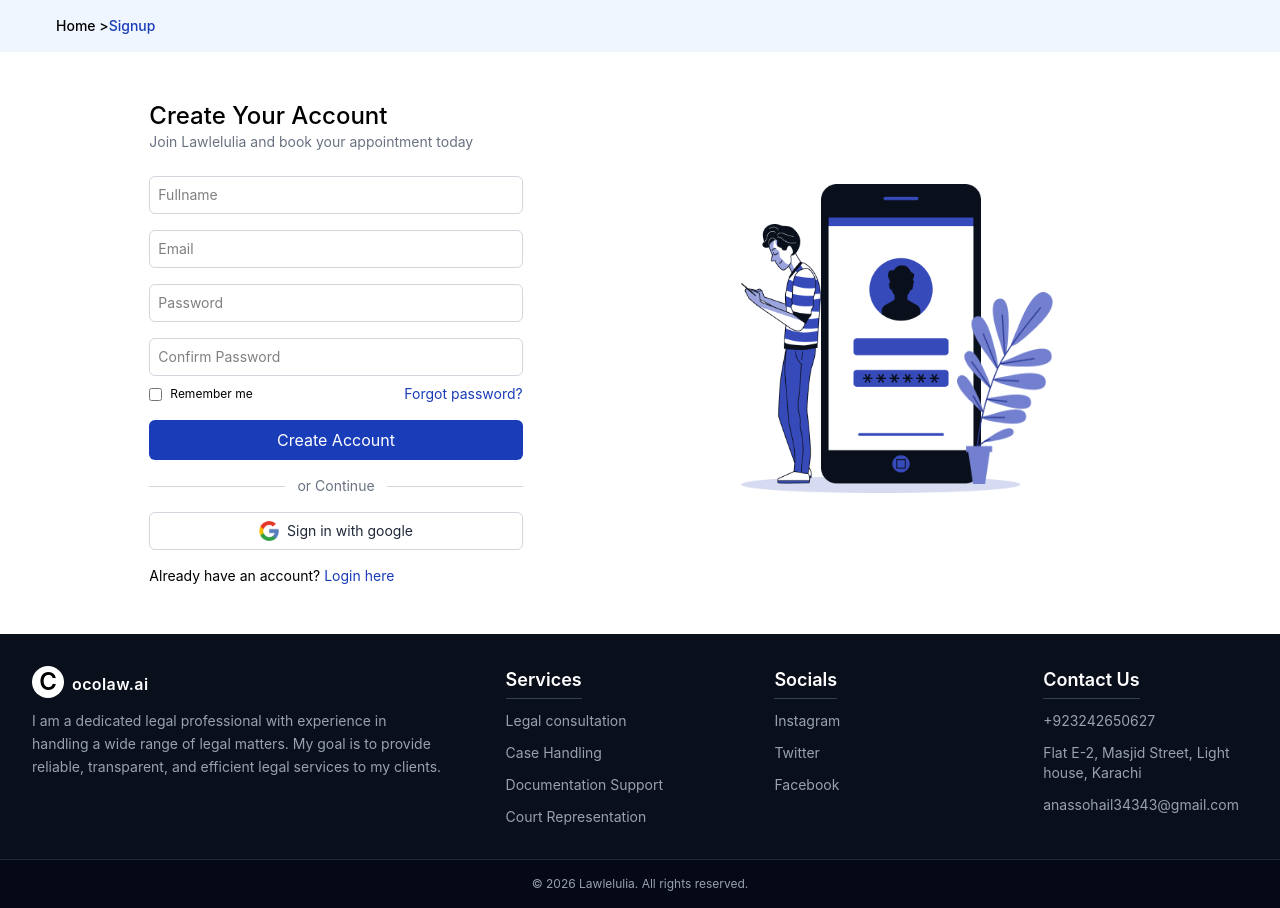
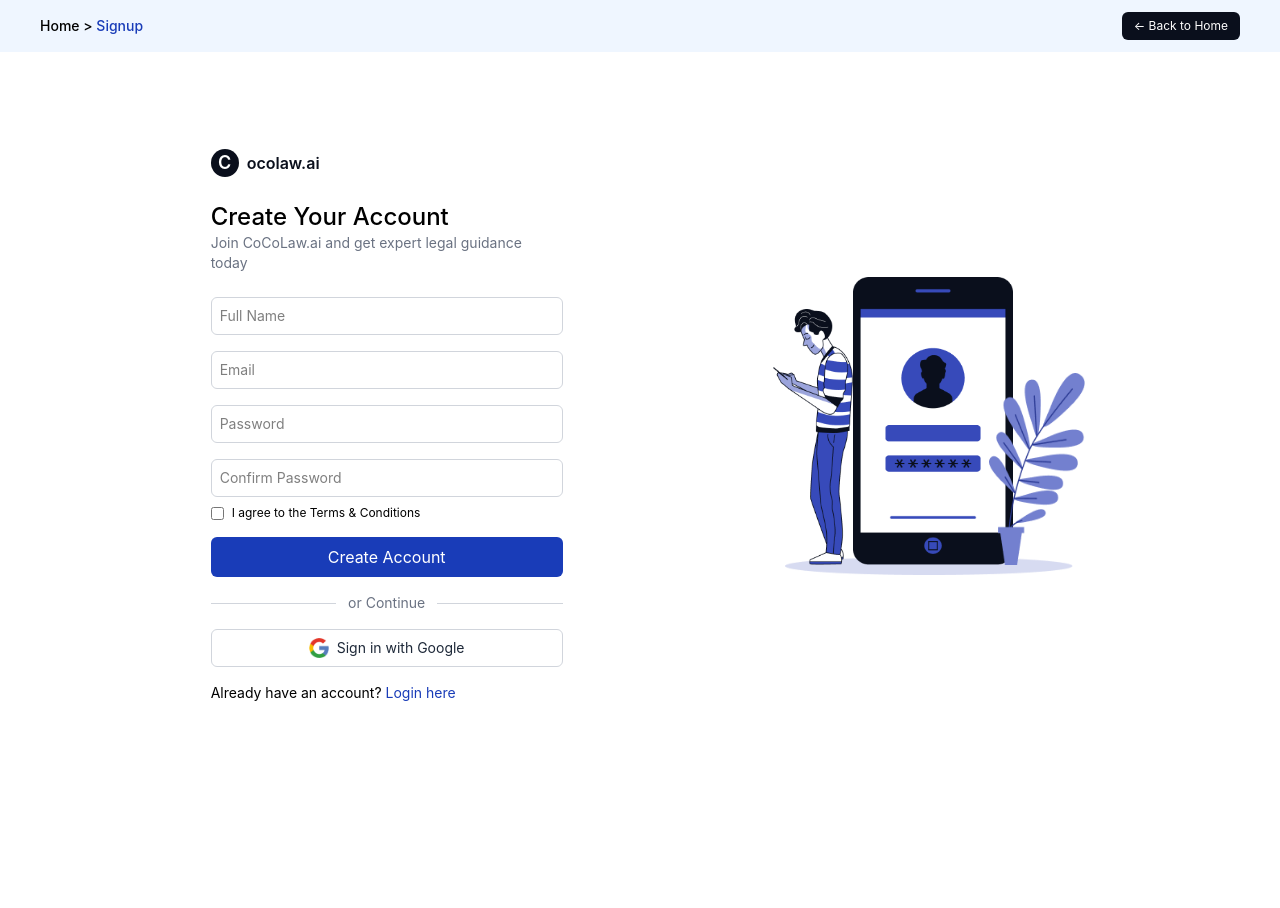
Before and after one commit to DevHanzala/-lawlelulia-platform, a React (Vite) app in the folder frontend/: page /signup in a window 1280 px wide. After the commit the page ends 800 px from the top, so only its background shows below. Built offline with nearby package versions, Linux system fonts and the light colour scheme.

Commit message:
fixed some css issues and added servie page

```diff
--- a/frontend/src/App.jsx
+++ b/frontend/src/App.jsx
@@ -11,7 +11,7 @@
 import Login from './pages/Login';
 import Bookings from './pages/Bookings';
 import Appointments from './pages/Appointments';
-
+import Services from './pages/Services';
 const hideLayouts = ["/login", "/signup"];
 
 function App() {
@@ -45,6 +45,7 @@
               <Route path="/aboutus" element={<AboutUs />} />
               <Route path="/bookings" element={<Bookings />} />
               <Route path="/appointments" element={<Appointments />} />
+              <Route path="/services" element={<Services />} />
             </Routes>
           </div>
 
--- a/frontend/src/components/Footer.jsx
+++ b/frontend/src/components/Footer.jsx
@@ -6,7 +6,7 @@
             <div className="flex justify-evenly bg-[#0A0F1C]">
 
                 {/* Logo + Text */}
-                <div className="flex flex-col flex-[2] p-8">
+                <div className="flex flex-col flex-2 p-8">
                     <div className="flex items-center space-x-2">
                         <div className="w-8 h-8 rounded-full bg-white flex justify-center items-center font-semibold text-2xl text-black">
                             C
--- a/frontend/src/pages/Appointments.jsx
+++ b/frontend/src/pages/Appointments.jsx
@@ -19,7 +19,7 @@
                     <h5 className="text-lg font-medium ">Appointment History</h5>
                     <p className="text-xs text-gray-400 border-b py-2">View your appointment history</p>
 
-                    <div className="space-y-3 h-[300px] overflow-y-auto">
+                    <div className="space-y-3 h-75 overflow-y-auto">
                         <AppointmentCard name="Cocolaw Admin" date="Feb 10" time="10:30 AM" status="completed" />
                         <AppointmentCard name="Cocolaw Admin" date="Feb 09" time="02:00 PM" status="completed" />
                         <AppointmentCard name="Cocolaw Admin" date="Feb 09" time="02:00 PM" status="completed" />
@@ -32,7 +32,7 @@
                     <h5 className="text-lg font-medium">Upcoming Appointments</h5>
                     <p className="text-xs text-gray-400 border-b py-2">Check your upcoming appointments</p>
 
-                    <div className="space-y-3 h-[300px] overflow-y-auto">
+                    <div className="space-y-3 h-75 overflow-y-auto">
                         <AppointmentCard name="Cocolaw Admin" date="Feb 12" time="09:00 AM" status="confirmed" />
                         <AppointmentCard name="Cocolaw Admin" date="Feb 12" time="11:30 AM" status="pending" />
                     </div>
--- a/frontend/src/pages/Bookings.jsx
+++ b/frontend/src/pages/Bookings.jsx
@@ -136,7 +136,7 @@
                 <input
                     type="text"
                     placeholder="Special Request (Optional)"
-                    className="w-3/5 md:w-1/3 text-xs p-4 border-2 border-gray-300 rounded-md outline-none text-sm "
+                    className="w-3/5 md:w-1/3  p-4 border-2 border-gray-300 rounded-md outline-none text-sm "
                 />
                 {/* Appointment Button */}
                 <button
--- a/frontend/src/pages/Login.jsx
+++ b/frontend/src/pages/Login.jsx
@@ -4,94 +4,94 @@
 import DeviceIcon from "../assests/keyDevice.png"
 import PlantIcon from "../assests/Leaves.png"
 import floorIcon from "../assests/Floor.png"
-import Footer from "../components/Footer";
 
 const Login = () => {
     return (
-        <div className="w-full">
+        <div className="w-full min-h-screen flex flex-col">
 
             {/* Top bar */}
-            <div className="bg-blue-50 p-4 flex text-black font-medium text-sm">
-                <p className="ml-10">Home {'>'}  </p>
-                <Link className="text-blue-800">Login</Link>
+            <div className="bg-blue-50 p-3 flex items-center justify-between px-10">
+                <div className="flex items-center text-black font-medium text-sm">
+                    <p>Home &gt;&nbsp;</p>
+                    <span className="text-blue-800">Login</span>
+                </div>
+                {/* Back to Home button */}
+                <Link
+                    to="/"
+                    className="text-xs px-3 py-1.5 bg-[#0A0F1C] text-white rounded-md hover:bg-gray-800 transition"
+                >
+                    ← Back to Home
+                </Link>
             </div>
+
             {/* Form + Image */}
-            <div className="w-full block md:flex md:justify-evenly p-8">
+            <div className="flex-1 w-full flex flex-col md:flex-row md:justify-evenly items-center p-8 gap-8">
+
                 {/* Form */}
-                <div className="w-3/4 mx-auto md:w-1/3 p-4">
+                <div className="w-full max-w-sm p-4">
+                    {/* Brand name → home */}
+                    <Link to="/" className="inline-flex items-center space-x-2 mb-6 group">
+                        <div className="w-7 h-7 rounded-full bg-[#0A0F1C] flex justify-center items-center font-semibold text-white text-lg">C</div>
+                        <span className="font-semibold text-[#0A0F1C] group-hover:underline">ocolaw.ai</span>
+                    </Link>
+
                     <h5 className="text-2xl font-medium">Welcome Back</h5>
                     <p className="text-sm text-gray-500">Schedule your appointment and get expert advice</p>
-
-                    {/* Form Fields */}
 
                     <input
                         type="email"
                         placeholder="Email"
-                        value={""}
-                        className="w-full border border-gray-300 p-2 rounded-md text-sm mt-6"
+                        className="w-full border border-gray-300 p-2 rounded-md text-sm mt-6 outline-none focus:ring-2 focus:ring-blue-800"
                     />
-
                     <input
                         type="password"
                         placeholder="Password"
-                        value={""}
-                        className="w-full border border-gray-300 p-2 rounded-md text-sm mt-4"
+                        className="w-full border border-gray-300 p-2 rounded-md text-sm mt-4 outline-none focus:ring-2 focus:ring-blue-800"
                     />
 
-                    {/* Remember check + forgot password */}
                     <div className="flex items-center justify-between mt-2">
-                        {/* Remember Me */}
                         <label className="flex items-center gap-2 text-xs">
                             <input type="checkbox" className="cursor-pointer" />
                             Remember me
                         </label>
-                        {/* Forgot Password */}
-                        <a
-                            href="/forgot-password"
-                            className="text-sm text-blue-800 hover:underline"
-                        >
+                        <a href="/forgot-password" className="text-sm text-blue-800 hover:underline">
                             Forgot password?
                         </a>
                     </div>
 
-                    {/*Create Button */}
-                    <button className="w-full mt-4 text-center p-2 bg-blue-800 text-white rounded-md ">Create Account</button>
+                    <button className="w-full mt-4 text-center p-2 bg-blue-800 text-white rounded-md hover:bg-blue-900 transition">
+                        Login
+                    </button>
 
-                    {/* Divider */}
                     <div className="flex items-center my-4">
-                        <div className="flex-grow h-px bg-gray-300"></div>
-                        <span className="px-3 text-sm text-gray-500">
-                            or Continue
-                        </span>
-                        <div className="flex-grow h-px bg-gray-300"></div>
+                        <div className="grow h-px bg-gray-300"></div>
+                        <span className="px-3 text-sm text-gray-500">or Continue</span>
+                        <div className="grow h-px bg-gray-300"></div>
                     </div>
 
-                    {/* Google Button */}
-                    <button className="w-full mt-4 flex items-center justify-center gap-2 p-2 border border-gray-300 text-gray-800 rounded-md text-sm">
+                    <button className="w-full flex items-center justify-center gap-2 p-2 border border-gray-300 text-gray-800 rounded-md text-sm hover:bg-gray-50 transition">
                         <img src={googleIcon} alt="Google" className="w-5 h-5" />
-                        <span>Sign in with google</span>
+                        <span>Sign in with Google</span>
                     </button>
 
-                    <p className="mt-4 text-sm">Don't have an account?
-                        <span><Link className="text-blue-800"> Register here</Link></span>
+                    <p className="mt-4 text-sm">
+                        Don't have an account?{" "}
+                        <Link to="/signup" className="text-blue-800 hover:underline">Register here</Link>
                     </p>
                 </div>
 
-                {/* Image */}
-                <div className="w-3/4 mt-25 mx-auto md:w-1/3">
-                    <div className="flex">
-                        <img className="w-32 h-65 mt-20 relative z-10" src={CharacterIcon} />
-                        <img className="w-40 h-85 relative z-10" src={DeviceIcon} />
-                        <img className="w-24 h-48 mt-37 -ml-10 relative z-5" src={PlantIcon} />
+                {/* Illustration */}
+                <div className="hidden md:flex flex-col items-center">
+                    <div className="flex items-end">
+                        <img className="w-32 h-64 relative z-10" src={CharacterIcon} alt="" />
+                        <img className="w-40 h-80 relative z-10" src={DeviceIcon} alt="" />
+                        <img className="w-24 h-48 -ml-10 relative z-5" src={PlantIcon} alt="" />
                     </div>
-                    <img className="w-86 -mt-3" src={floorIcon} />
+                    <img className="w-80 -mt-3" src={floorIcon} alt="" />
                 </div>
             </div>
-
-            {/* Footer */}
-            <Footer />
         </div>
-    )
-}
+    );
+};
 
 export default Login;
--- a/frontend/src/pages/SignUp.jsx
+++ b/frontend/src/pages/SignUp.jsx
@@ -4,107 +4,85 @@
 import DeviceIcon from "../assests/Device.png"
 import PlantIcon from "../assests/Plant.png"
 import ShadowIcon from "../assests/Shadow.png"
-import Footer from "../components/Footer";
 
 const SignUp = () => {
     return (
-        <div className="w-full">
+        <div className="w-full min-h-screen flex flex-col">
 
             {/* Top bar */}
-            <div className="bg-blue-50 p-4 flex text-black font-medium text-sm">
-                <p className="ml-10">Home {'>'}  </p>
-                <Link className="text-blue-800">Signup</Link>
+            <div className="bg-blue-50 p-3 flex items-center justify-between px-10">
+                <div className="flex items-center text-black font-medium text-sm">
+                    <p>Home &gt;&nbsp;</p>
+                    <span className="text-blue-800">Signup</span>
+                </div>
+                {/* Back to Home button */}
+                <Link
+                    to="/"
+                    className="text-xs px-3 py-1.5 bg-[#0A0F1C] text-white rounded-md hover:bg-gray-800 transition"
+                >
+                    ← Back to Home
+                </Link>
             </div>
+
             {/* Form + Image */}
-            <div className="w-full block md:flex md:justify-evenly p-8 ">
+            <div className="flex-1 w-full flex flex-col md:flex-row md:justify-evenly items-center p-8 gap-8">
+
                 {/* Form */}
-                <div className="w-3/4 mx-auto md:w-1/3 p-4">
+                <div className="w-full max-w-sm p-4">
+                    {/* Brand name → home */}
+                    <Link to="/" className="inline-flex items-center space-x-2 mb-6 group">
+                        <div className="w-7 h-7 rounded-full bg-[#0A0F1C] flex justify-center items-center font-semibold text-white text-lg">C</div>
+                        <span className="font-semibold text-[#0A0F1C] group-hover:underline">ocolaw.ai</span>
+                    </Link>
+
                     <h5 className="text-2xl font-medium">Create Your Account</h5>
-                    <p className="text-sm text-gray-500">Join Lawlelulia and book your appointment today</p>
+                    <p className="text-sm text-gray-500">Join CoCoLaw.ai and get expert legal guidance today</p>
 
-                    {/* Form Fields */}
-                    <input
-                        type="text"
-                        placeholder="Fullname"
-                        value={""}
-                        className="w-full border border-gray-300 p-2 rounded-md text-sm mt-6"
-                    />
+                    <input type="text" placeholder="Full Name" className="w-full border border-gray-300 p-2 rounded-md text-sm mt-6 outline-none focus:ring-2 focus:ring-blue-800" />
+                    <input type="email" placeholder="Email" className="w-full border border-gray-300 p-2 rounded-md text-sm mt-4 outline-none focus:ring-2 focus:ring-blue-800" />
+                    <input type="password" placeholder="Password" className="w-full border border-gray-300 p-2 rounded-md text-sm mt-4 outline-none focus:ring-2 focus:ring-blue-800" />
+                    <input type="password" placeholder="Confirm Password" className="w-full border border-gray-300 p-2 rounded-md text-sm mt-4 outline-none focus:ring-2 focus:ring-blue-800" />
 
-                    <input
-                        type="email"
-                        placeholder="Email"
-                        value={""}
-                        className="w-full border border-gray-300 p-2 rounded-md text-sm mt-4"
-                    />
-
-                    <input
-                        type="password"
-                        placeholder="Password"
-                        value={""}
-                        className="w-full border border-gray-300 p-2 rounded-md text-sm mt-4"
-                    />
-
-                    <input
-                        type="password"
-                        placeholder="Confirm Password"
-                        value={""}
-                        className="w-full border border-gray-300 p-2 rounded-md text-sm mt-4"
-                    />
-
-                    {/* Remember check + forgot password */}
                     <div className="flex items-center justify-between mt-2">
-                        {/* Remember Me */}
                         <label className="flex items-center gap-2 text-xs">
                             <input type="checkbox" className="cursor-pointer" />
-                            Remember me
+                            I agree to the Terms & Conditions
                         </label>
-                        {/* Forgot Password */}
-                        <a
-                            href="/forgot-password"
-                            className="text-sm text-blue-800 hover:underline"
-                        >
-                            Forgot password?
-                        </a>
                     </div>
 
-                    {/*Create Button */}
-                    <button className="w-full mt-4 text-center p-2 bg-blue-800 text-white rounded-md ">Create Account</button>
+                    <button className="w-full mt-4 text-center p-2 bg-blue-800 text-white rounded-md hover:bg-blue-900 transition">
+                        Create Account
+                    </button>
 
-                    {/* Divider */}
                     <div className="flex items-center my-4">
-                        <div className="flex-grow h-px bg-gray-300"></div>
-                        <span className="px-3 text-sm text-gray-500">
-                            or Continue
-                        </span>
-                        <div className="flex-grow h-px bg-gray-300"></div>
+                        <div className="grow h-px bg-gray-300"></div>
+                        <span className="px-3 text-sm text-gray-500">or Continue</span>
+                        <div className="grow h-px bg-gray-300"></div>
                     </div>
 
-                    {/* Google Button */}
-                    <button className="w-full mt-4 flex items-center justify-center gap-2 p-2 border border-gray-300 text-gray-800 rounded-md text-sm">
+                    <button className="w-full flex items-center justify-center gap-2 p-2 border border-gray-300 text-gray-800 rounded-md text-sm hover:bg-gray-50 transition">
                         <img src={googleIcon} alt="Google" className="w-5 h-5" />
-                        <span>Sign in with google</span>
+                        <span>Sign in with Google</span>
                     </button>
 
-                    <p className="mt-4 text-sm">Already have an account?
-                        <span><Link className="text-blue-800"> Login here</Link></span>
+                    <p className="mt-4 text-sm">
+                        Already have an account?{" "}
+                        <Link to="/login" className="text-blue-800 hover:underline">Login here</Link>
                     </p>
                 </div>
 
-                {/* Image */}
-                <div className="w-3/4 mt-25 mx-auto md:w-1/3">
-                    <div className="flex">
-                    <img className="w-20 h-65 mt-10 relative z-10" src={CharacterIcon} />
-                    <img className="w-40 h-75 relative z-10" src={DeviceIcon} />
-                    <img className="w-24 h-48 mt-27 -ml-6 relative z-10" src={PlantIcon} />
+                {/* Illustration */}
+                <div className="hidden md:flex flex-col items-center">
+                    <div className="flex items-end">
+                        <img className="w-20 h-64 relative z-10" src={CharacterIcon} alt="" />
+                        <img className="w-40 h-72 relative z-10" src={DeviceIcon} alt="" />
+                        <img className="w-24 h-48 -ml-6 relative z-10" src={PlantIcon} alt="" />
                     </div>
-                    <img className="w-70 -mt-2" src={ShadowIcon} />
+                    <img className="w-72 -mt-2" src={ShadowIcon} alt="" />
                 </div>
             </div>
-
-            {/* Footer */}
-            <Footer />
         </div>
-    )
-}
+    );
+};
 
 export default SignUp;
```
Also changed, not shown: frontend/src/components/Navbar.jsx (+13 -9 lines), frontend/src/components/Sidebar.jsx (+9 -23 lines), frontend/src/pages/Services.jsx (added, +85 -0 lines), 1 other file (tests, documents, lock files or other folders).
